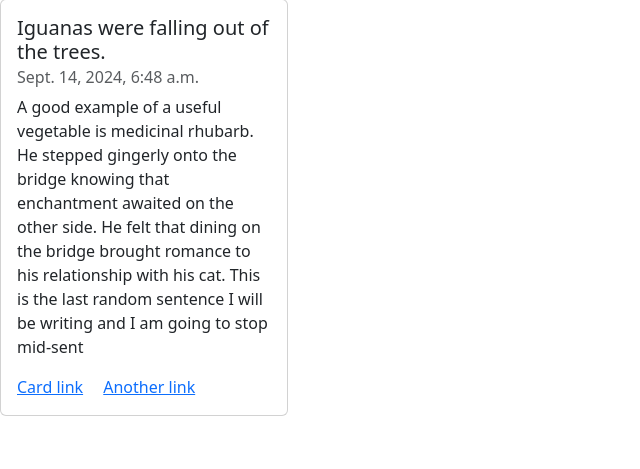
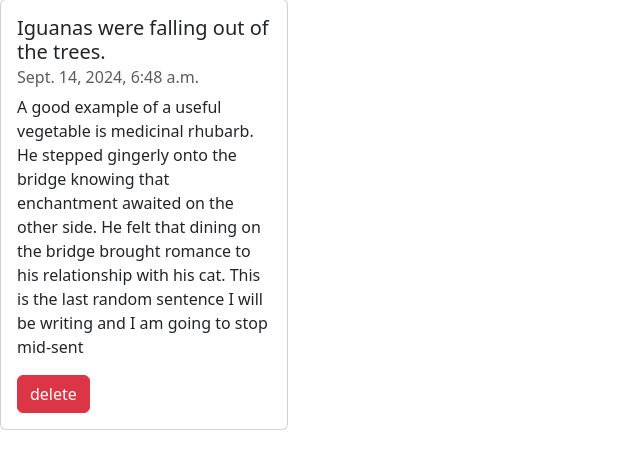
Before and after one commit to saeed-mirjalili/A, a Django app: page /detail/7 in a window 1280 px wide. Shown: the part 57-526 px from the top of the page, without its empty margins (0-640 px from the left). Run offline with Django 5.2, Linux system fonts and the light colour scheme; data comes from the database, SQL or seed files in the repository; both versions use the stored data as it was after the commit.

Commit message:
create form for add article

```diff
--- /dev/null
+++ b/home/forms.py
@@ -0,0 +1,6 @@
+from django import forms
+
+class ArticleCreateForm(forms.Form):
+    title = forms.CharField()
+    body = forms.CharField()
+    created = forms.DateTimeField()
--- a/home/urls.py
+++ b/home/urls.py
@@ -2,6 +2,8 @@ from django.urls import path
 from . import views
 
 urlpatterns = [
-    path('home/', views.home),
-    path('detail/<int:article_id>', views.detail, name='detail')
+    path('home/', views.home, name='home'),
+    path('detail/<int:article_id>', views.detail, name='detail'),
+    path('delete/<int:article_id>', views.delete, name='delete'),
+    path('create/', views.create, name='create')
 ]
--- a/home/views.py
+++ b/home/views.py
@@ -1,5 +1,8 @@
-from django.shortcuts import render
+from django.shortcuts import render, redirect
 from .models import Article
+from .forms import ArticleCreateForm
+from django.contrib import messages
+
 
 def home(request):
     person = {'name':'saeed','age':'22','gender':'male'}
@@ -12,3 +15,24 @@ def detail(request, article_id):
     article = Article.objects.get(id = article_id)
 
     return render(request , 'detail.html' , {'article':article})
+
+
+def delete(request, article_id):
+    Article.objects.get(id=article_id).delete()
+    messages.success(request, 'Article deleted successfully', 'success')
+
+    return redirect('home')
+
+
+def create(request):
+    if request.method == 'POST':
+        form = ArticleCreateForm(request.POST)
+        if form.is_valid():
+            cd = form.cleaned_data
+            Article.objects.create(title=cd['title'], body=cd['body'], created=cd['created'])
+            messages.success(request, 'Article create successfully', 'success')
+
+            return redirect('home')
+    else:
+        form = ArticleCreateForm()
+    return render(request, 'create.html', {'form':form})
--- a/templates/base.html
+++ b/templates/base.html
@@ -1,22 +1,39 @@
 <!DOCTYPE html>
 <html lang="en">
   <head>
-    <meta charset="UTF-8">
-    <meta name="viewport" content="width=device-width, initial-scale=1.0">
-    <link href="https://cdn.jsdelivr.net/npm/bootstrap@5.3.3/dist/css/bootstrap.min.css" rel="stylesheet" integrity="sha384-QWTKZyjpPEjISv5WaRU9OFeRpok6YctnYmDr5pNlyT2bRjXh0JMhjY6hW+ALEwIH" crossorigin="anonymous">
+    <meta charset="UTF-8" />
+    <meta name="viewport" content="width=device-width, initial-scale=1.0" />
+    <link
+      href="https://cdn.jsdelivr.net/npm/bootstrap@5.3.3/dist/css/bootstrap.min.css"
+      rel="stylesheet"
+      integrity="sha384-QWTKZyjpPEjISv5WaRU9OFeRpok6YctnYmDr5pNlyT2bRjXh0JMhjY6hW+ALEwIH"
+      crossorigin="anonymous"
+    />
     <title>Document</title>
   </head>
   <body>
-
     <nav class="navbar navbar-expand-lg bg-body-tertiary">
       <div class="container-fluid">
         <a class="navbar-brand" href="#">Navbar</a>
-            <button class="navbar-toggler" type="button" data-bs-toggle="collapse" data-bs-target="#navbarNavAltMarkup" aria-controls="navbarNavAltMarkup" aria-expanded="false" aria-label="Toggle navigation">
+        <button
+          class="navbar-toggler"
+          type="button"
+          data-bs-toggle="collapse"
+          data-bs-target="#navbarNavAltMarkup"
+          aria-controls="navbarNavAltMarkup"
+          aria-expanded="false"
+          aria-label="Toggle navigation"
+        >
           <span class="navbar-toggler-icon"></span>
         </button>
         <div class="collapse navbar-collapse" id="navbarNavAltMarkup">
           <div class="navbar-nav">
-                <a class="nav-link active" aria-current="page" href="#">Home</a>
+            <a
+              class="nav-link active"
+              aria-current="page"
+              href="{% url 'home' %}"
+              >Home</a
+            >
             <a class="nav-link" href="#">Features</a>
             <a class="nav-link" href="#">Pricing</a>
             <a class="nav-link disabled" aria-disabled="true">Disabled</a>
@@ -25,8 +42,6 @@
       </div>
     </nav>
 
-    {% block content %}
-    {% endblock%}
-
+    {% include 'messages.html' %} {% block content %} {% endblock%}
   </body>
 </html>
--- a/templates/detail.html
+++ b/templates/detail.html
@@ -1,13 +1,12 @@
-{% extends 'base.html' %}
-
-{% block content %}
-<div class="card" style="width: 18rem;">
-    <div class="card-body">
-      <h5 class="card-title">{{ article.title }}</h5>
-      <h6 class="card-subtitle mb-2 text-body-secondary">{{ article.created }}</h6>
-      <p class="card-text">{{ article.body }}</p>
-      <a href="#" class="card-link">Card link</a>
-      <a href="#" class="card-link">Another link</a>
-    </div>
+{% extends 'base.html' %} {% block content %}
+<div class="card" style="width: 18rem">
+  <div class="card-body">
+    <h5 class="card-title">{{ article.title }}</h5>
+    <h6 class="card-subtitle mb-2 text-body-secondary">
+      {{ article.created }}
+    </h6>
+    <p class="card-text">{{ article.body }}</p>
+    <a href="{% url 'delete' article.id %}" class="btn btn-danger">delete</a>
   </div>
+</div>
 {% endblock %}
--- /dev/null
+++ b/templates/messages.html
@@ -0,0 +1,3 @@
+{% if messages %} {% for msg in messages %}
+<p class="alert alert-{{ msg.tags }}">{{ msg }}</p>
+{% endfor %} {% endif %}
```
Also changed, not shown: templates/create.html (added, +10 -0 lines), templates/home.html (+11 -11 lines), db.sqlite3. Lines whose indentation alone changed are shown as unchanged.
